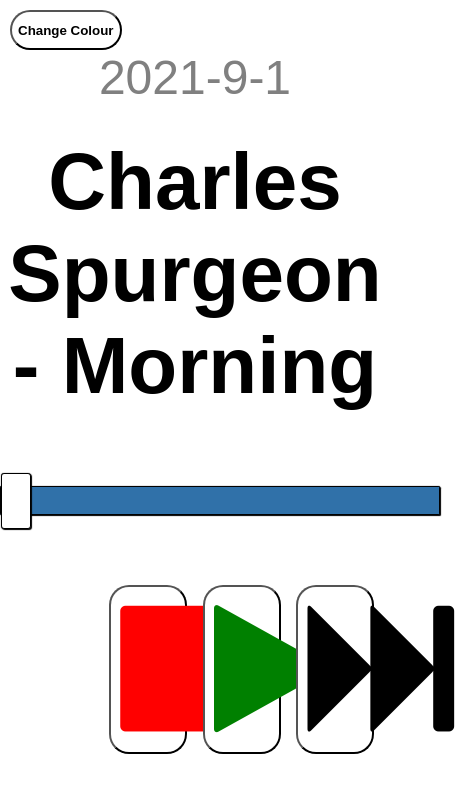
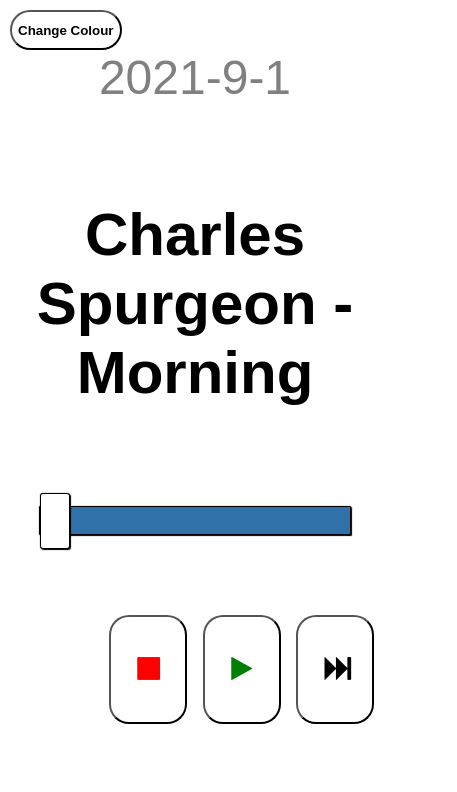
Before and after one commit to Joshua-Booth/audio-devotions, a React (Vite) app: page / in a window 390 px wide. Shown: the top 792 px of the page, 457 px wide, since content can reach past the window. Built offline with nearby package versions, Linux system fonts and the light colour scheme.

Commit message:
feat: responsive layout (#2)

```diff
--- a/src/App.css
+++ b/src/App.css
@@ -29,8 +29,11 @@
 }
 
 #reading {
+  position: absolute;
   text-align: center;
-  margin-top: 8%;
+  top: 200px;
+  left: 0;
+  right: 0;
 }
 
 #media-controls {
@@ -41,14 +44,15 @@
   margin: auto;
   left: 0;
   right: 0;
+  display: flex;
+  flex-direction: column;
+  gap: 80px;
 }
 
 input[type="range"] {
   -webkit-appearance: none;
   display: block;
   margin: auto;
-  margin-top: -20px;
-  margin-bottom: 70px;
   width: 440px;
 }
 
@@ -84,7 +88,6 @@
 #media-controls button {
   background-color: white;
   margin: 0% 2%;
-  height: 100%;
   width: 20%;
   border-radius: 20px;
 }
@@ -94,7 +97,7 @@
 }
 
 #media-controls i {
-  padding: 0% 5%;
+  padding: 40px 20px;
   font-size: 1100%;
 }
 
@@ -117,3 +120,28 @@
 .hide {
   visibility: hidden;
 }
+
+@media screen and (max-width: 920px) {
+  input[type="range"] {
+    width: 50%;
+  }
+
+  #media-controls i {
+    font-size: 200%;
+    padding: 20px;
+  }
+
+  #media-controls button {
+    height: 150%;
+  }
+}
+
+@media screen and (max-width: 750px) {
+  #reading {
+    font-size: 60px;
+  }
+
+  input[type="range"] {
+    width: 80%;
+  }
+}
--- a/src/App.tsx
+++ b/src/App.tsx
@@ -31,7 +31,7 @@
     duration: 0,
     playbackRate: 1.0,
     loop: false,
-    seeking: 0
+    seeking: 0,
   };
 
   load = (url: string) => {
@@ -265,6 +265,7 @@
               aria-label="Seeker"
             />
 
+            <div>
               <button
                 className={`button ${showBackward ? "" : "hide"}`}
                 onClick={this.handleBackward}
@@ -301,6 +302,7 @@
                 <i className="fa fa-fast-forward"></i>
               </button>
             </div>
+          </div>
         </section>
       </div>
     );
```
Lines whose indentation alone changed are shown as unchanged.
